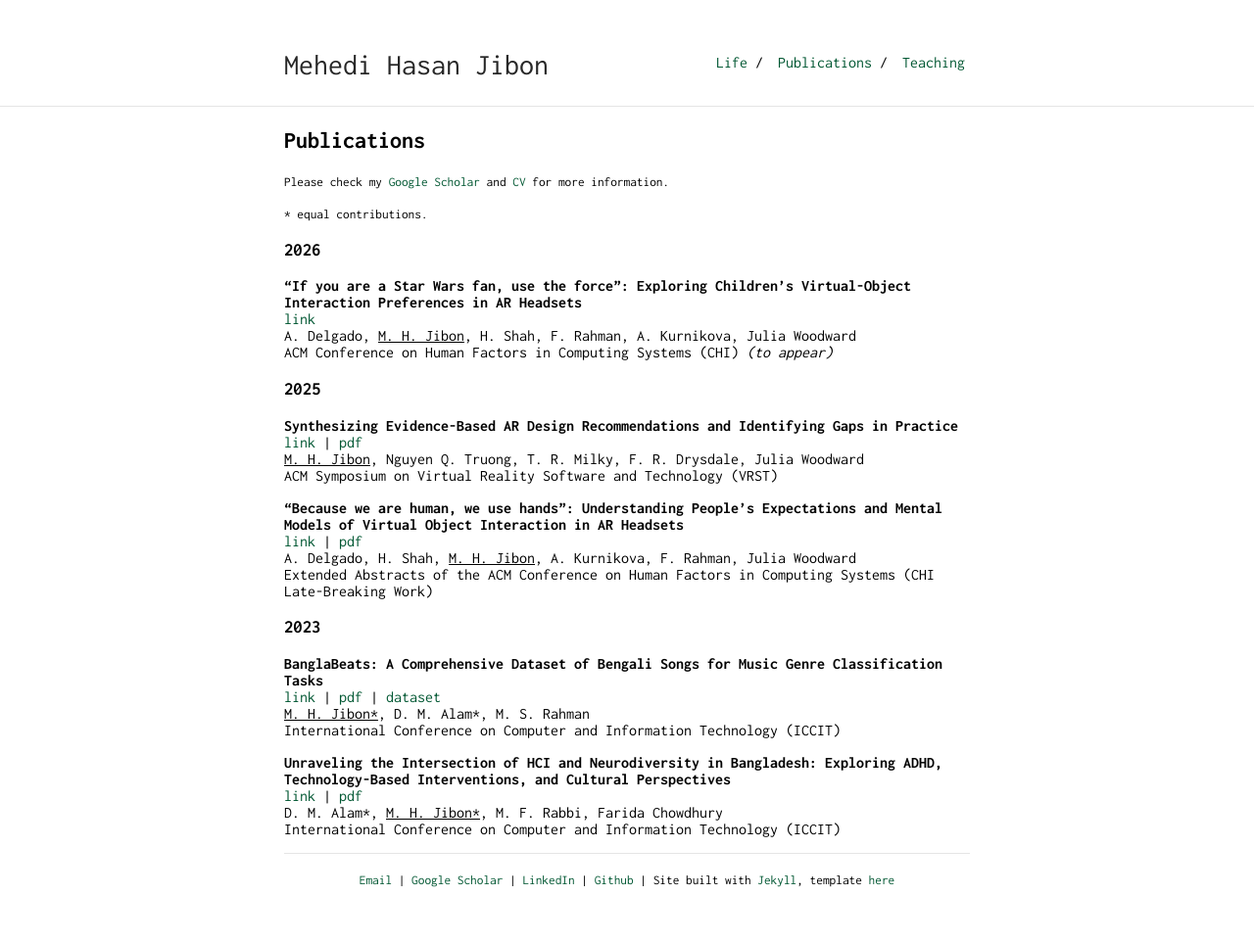
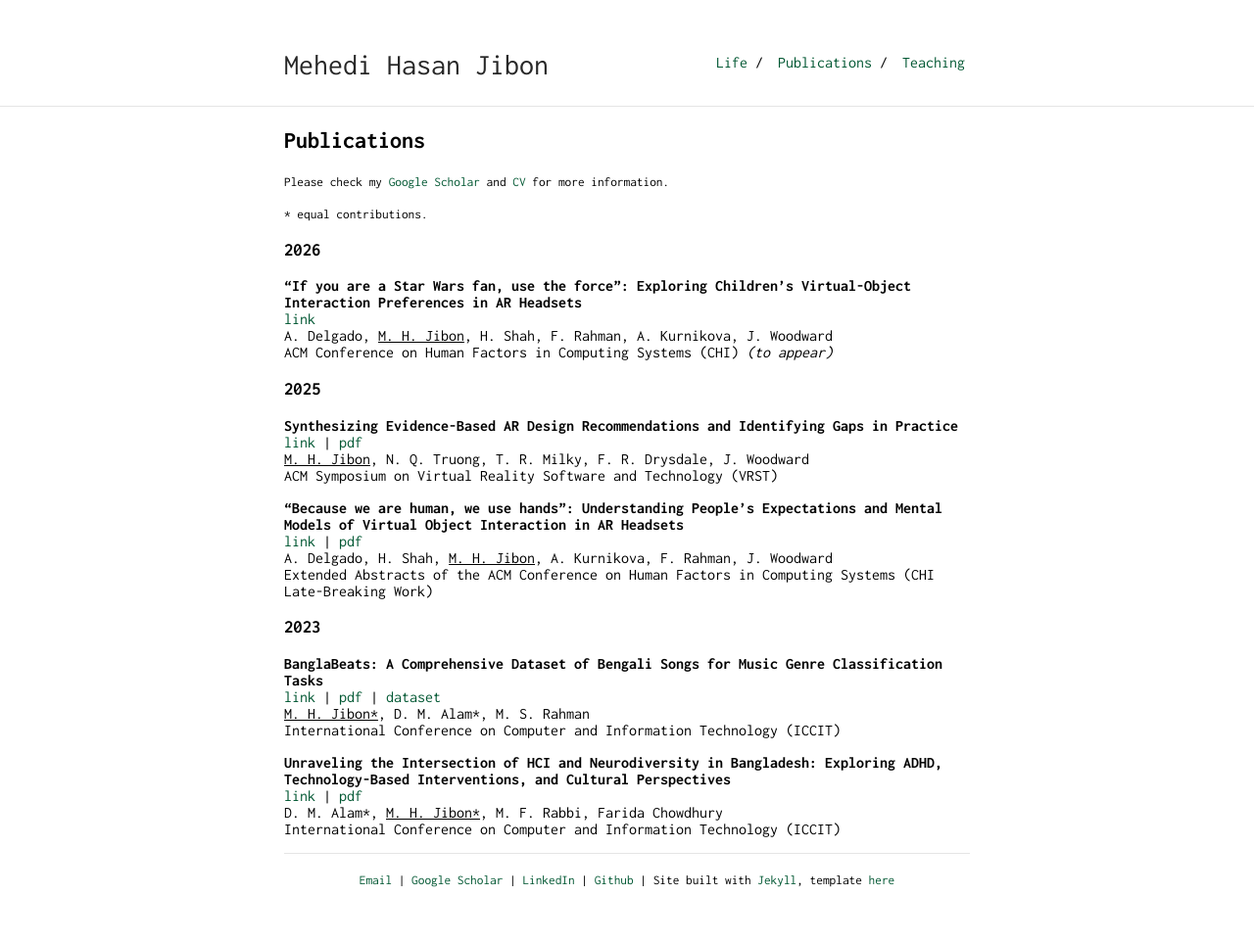
Before and after one commit to ThisIsJibon/thisisjibon.github.io, a Jekyll site: the page built from publications.md, in a window 1280 px wide. Shown: the whole page at 98% size. Built offline with Jekyll 4.4.1, drawn with Linux system fonts in a browser that asks for light colours.

Commit message:
fix: typo

```diff
--- a/publications.md
+++ b/publications.md
@@ -11,7 +11,7 @@ permalink: /publications/
 
 <b>"If you are a Star Wars fan, use the force": Exploring Children's Virtual-Object Interaction Preferences in AR Headsets</b><br>
 <a target="_blank" href="https://doi.org/10.1145/3772318.3790552">link</a><br>
-A. Delgado, <u>M. H. Jibon</u>, H. Shah, F. Rahman, A. Kurnikova, Julia Woodward<br>
+A. Delgado, <u>M. H. Jibon</u>, H. Shah, F. Rahman, A. Kurnikova, J. Woodward<br>
 ACM Conference on Human Factors in Computing Systems (CHI) <i>(to appear)</i><br>
 
 <h3>2025</h3>
@@ -19,13 +19,13 @@ ACM Conference on Human Factors in Computing Systems (CHI) <i>(to appear)</i><br
 <b>Synthesizing Evidence-Based AR Design Recommendations and Identifying Gaps in Practice</b><br>
 <a target="_blank" href="https://doi.org/10.1145/3756884.3766012">link</a> |
 <a target="_blank" href="https://drive.google.com/file/d/1m_RGE7q_9YteWE_cU_Si6T8GfnwrAdkg/view?usp=drive_link">pdf</a><br>
-<u>M. H. Jibon</u>, Nguyen Q. Truong, T. R. Milky, F. R. Drysdale, Julia Woodward<br>
+<u>M. H. Jibon</u>, N. Q. Truong, T. R. Milky, F. R. Drysdale, J. Woodward<br>
 ACM Symposium on Virtual Reality Software and Technology (VRST)<br>
 
 <b>"Because we are human, we use hands": Understanding People’s Expectations and Mental Models of Virtual Object Interaction in AR Headsets</b><br>
 <a target="_blank" href="https://doi.org/10.1145/3706599.3719691">link</a> |
 <a target="_blank" href="https://drive.google.com/file/d/1vxJqDMvoTjS1dxczIDRF8vrDtSlxqs3s/view?usp=drive_link">pdf</a><br>
-A. Delgado, H. Shah, <u>M. H. Jibon</u>, A. Kurnikova, F. Rahman, Julia Woodward<br>
+A. Delgado, H. Shah, <u>M. H. Jibon</u>, A. Kurnikova, F. Rahman, J. Woodward<br>
 Extended Abstracts of the ACM Conference on Human Factors in Computing Systems (CHI Late-Breaking Work)<br>
 
 
```
